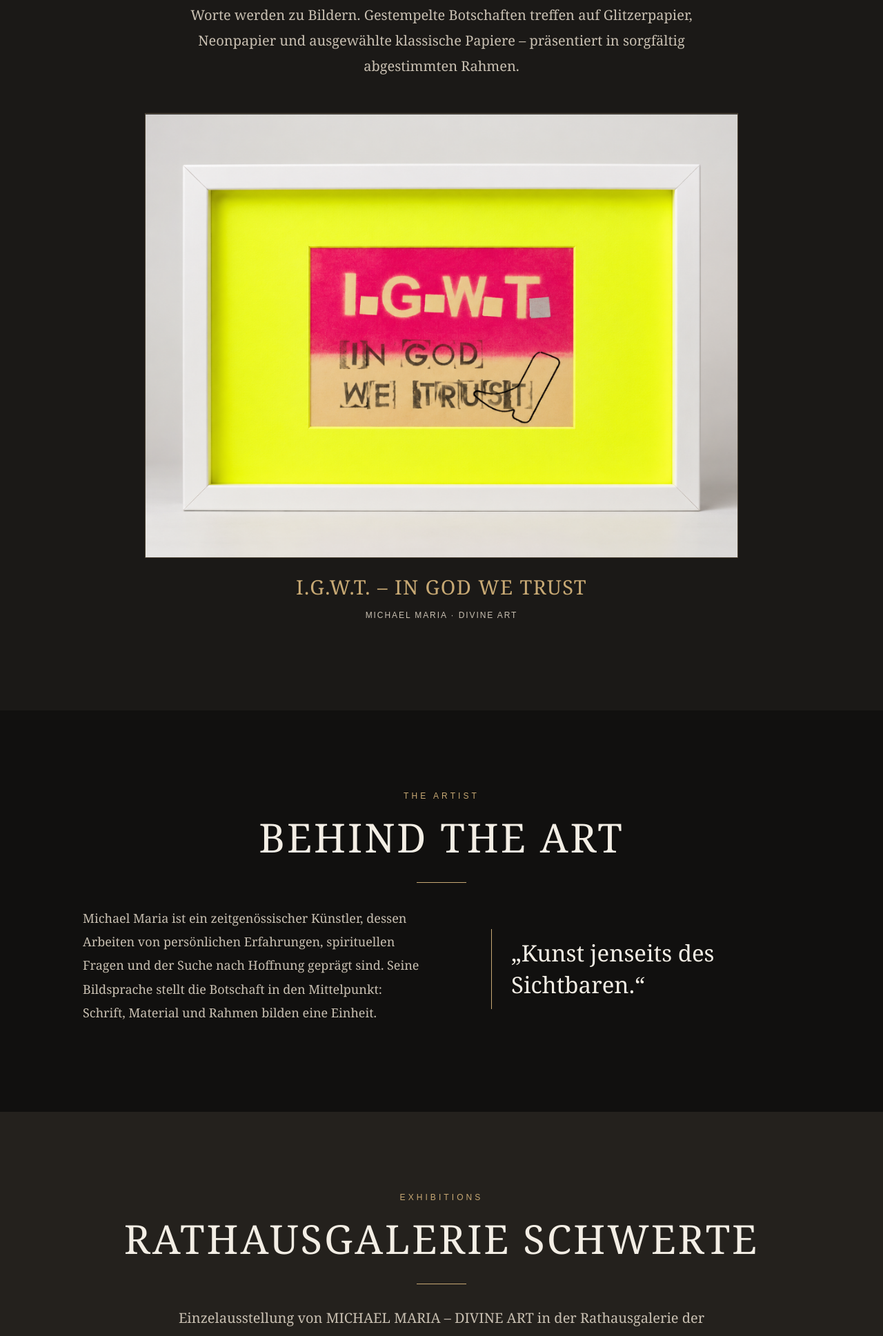
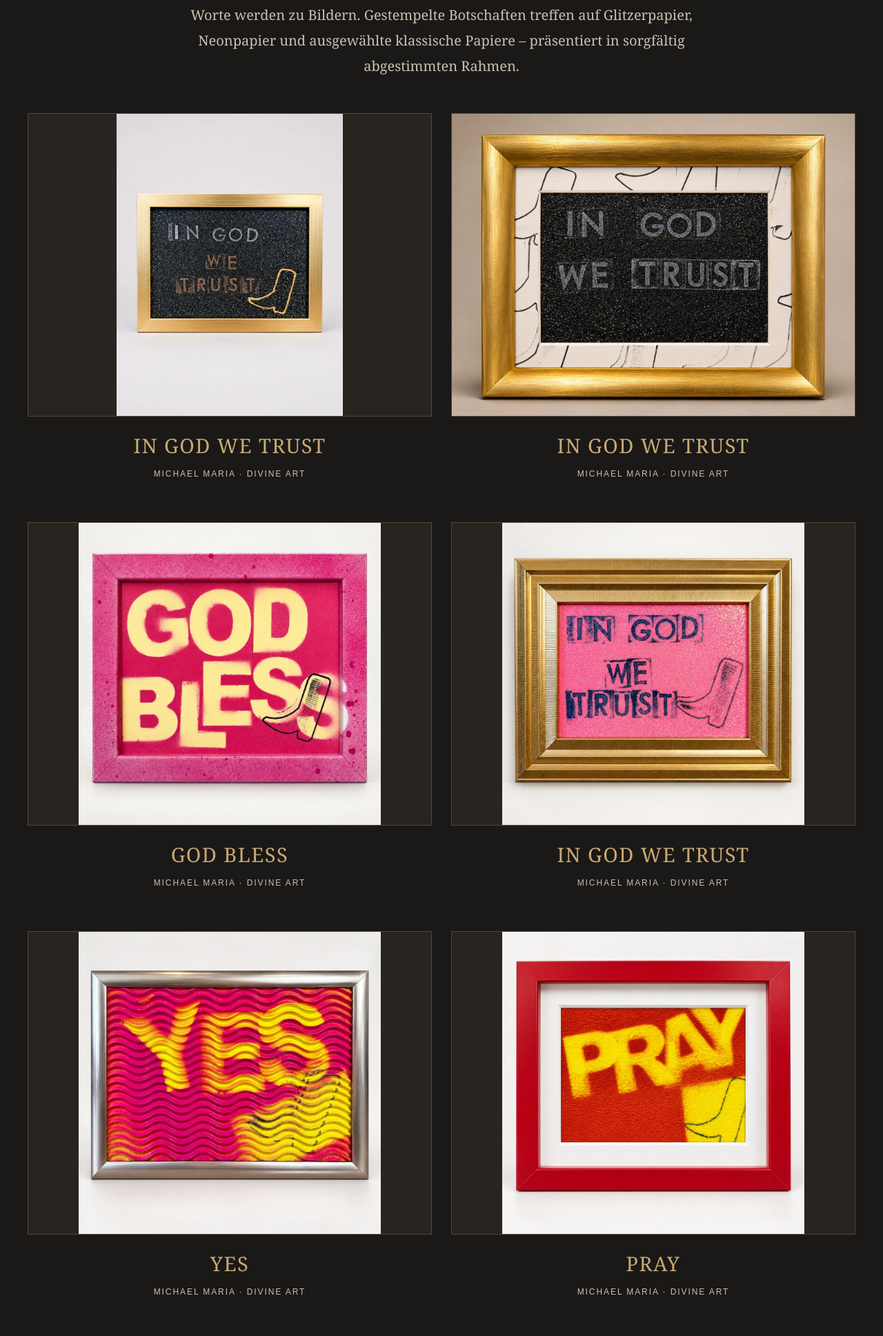
Before and after one commit to 123Amadeus123/michael-maria-art, a plain HTML site: page index.html in a window 1280 px wide. Shown: the part 961-2898 px from the top of the page at 69% size. Drawn offline with Linux system fonts and the light colour scheme.

Commit message:
Add ten artwork photographs to responsive gallery

```diff
--- a/index.html
+++ b/index.html
@@ -44,9 +44,10 @@
     h3{font-size:clamp(21px,3vw,29px);font-weight:400;line-height:1.35;letter-spacing:.05em}
     .description{font-size:clamp(17px,2vw,20px);line-height:1.85;color:var(--muted);max-width:800px;margin:24px auto 0}
     .gallery{background:var(--panel)}
-    figure{margin:50px auto 0;max-width:860px}
-    .artwork-image{width:100%;aspect-ratio:4/3;overflow:hidden;background:#28241f;border:1px solid var(--border)}
-    .artwork-image img{display:block;width:100%;height:100%;object-fit:cover;object-position:center}
+    .artwork-grid{display:grid;grid-template-columns:repeat(2,minmax(0,1fr));gap:48px 28px;margin-top:50px}
+    figure{margin:0;min-width:0}
+    .artwork-image{display:block;width:100%;aspect-ratio:4/3;overflow:hidden;background:#28241f;border:1px solid var(--border)}
+    .artwork-image img{display:block;width:100%;height:100%;object-fit:contain;object-position:center}
     figcaption{padding:22px 8px 0;text-align:center}
     figcaption h3{color:var(--gold);margin:0}
     figcaption p{font:12px Arial,sans-serif;letter-spacing:.16em;color:var(--muted);line-height:1.7}
@@ -63,7 +64,7 @@
     .legal a{color:var(--gold);text-underline-offset:4px}
     footer{text-align:center;border-top:1px solid var(--border);padding:27px 24px;color:var(--muted);font:12px/2 Arial,sans-serif;letter-spacing:.1em}
     footer a{color:var(--gold);margin:0 10px;text-decoration:underline;text-underline-offset:4px}
-    @media(max-width:700px){.topbar{padding:20px 18px;flex-direction:column;gap:20px}nav{justify-content:center;gap:14px}.hero{min-height:70vh;padding:65px 18px}h1{letter-spacing:.035em}.subtitle{letter-spacing:.28em}.eyebrow{letter-spacing:.23em}.two-col{grid-template-columns:1fr;gap:25px}.quote{margin:0}.artwork-image{aspect-ratio:4/3}}
+    @media(max-width:700px){.topbar{padding:20px 18px;flex-direction:column;gap:20px}nav{justify-content:center;gap:14px}.hero{min-height:70vh;padding:65px 18px}h1{letter-spacing:.035em}.subtitle{letter-spacing:.28em}.eyebrow{letter-spacing:.23em}.artwork-grid{grid-template-columns:1fr;gap:36px}.two-col{grid-template-columns:1fr;gap:25px}.quote{margin:0}.artwork-image{aspect-ratio:4/3}}
     @media(prefers-reduced-motion:reduce){html{scroll-behavior:auto}.button{transition:none}}
   </style>
 </head>
@@ -95,6 +96,67 @@
         <h2 id="art-title">THE COLLECTION</h2>
         <div class="line" aria-hidden="true"></div>
         <p class="description">Worte werden zu Bildern. Gestempelte Botschaften treffen auf Glitzerpapier, Neonpapier und ausgewählte klassische Papiere – präsentiert in sorgfältig abgestimmten Rahmen.</p>
+        <div class="artwork-grid">
+        <figure>
+          <a class="artwork-image" href="images/in-god-we-trust-schwarz-gold.webp" target="_blank" rel="noopener" aria-label="IN GOD WE TRUST – Bild in voller Größe öffnen">
+            <img src="images/in-god-we-trust-schwarz-gold.webp" width="1086" height="1448" alt="IN GOD WE TRUST von Michael Maria: Schwarzer Glitzergrund, goldener Rahmen und goldene Stiefelsignatur." loading="lazy" decoding="async">
+          </a>
+          <figcaption><h3>IN GOD WE TRUST</h3><p>MICHAEL MARIA · DIVINE ART</p></figcaption>
+        </figure>
+        <figure>
+          <a class="artwork-image" href="images/in-god-we-trust-passepartout.webp" target="_blank" rel="noopener" aria-label="IN GOD WE TRUST – Bild in voller Größe öffnen">
+            <img src="images/in-god-we-trust-passepartout.webp" width="1448" height="1086" alt="IN GOD WE TRUST von Michael Maria: Schwarzer Glitzergrund mit gestaltetem weißem Passepartout und goldenem Rahmen." loading="lazy" decoding="async">
+          </a>
+          <figcaption><h3>IN GOD WE TRUST</h3><p>MICHAEL MARIA · DIVINE ART</p></figcaption>
+        </figure>
+        <figure>
+          <a class="artwork-image" href="images/god-bless-quadrat.webp" target="_blank" rel="noopener" aria-label="GOD BLESS – Bild in voller Größe öffnen">
+            <img src="images/god-bless-quadrat.webp" width="1254" height="1254" alt="GOD BLESS von Michael Maria: Gelbe Schrift auf pinkfarbenem Grund mit pinkfarbenem Rahmen, quadratische Aufnahme." loading="lazy" decoding="async">
+          </a>
+          <figcaption><h3>GOD BLESS</h3><p>MICHAEL MARIA · DIVINE ART</p></figcaption>
+        </figure>
+        <figure>
+          <a class="artwork-image" href="images/in-god-we-trust-pink.webp" target="_blank" rel="noopener" aria-label="IN GOD WE TRUST – Bild in voller Größe öffnen">
+            <img src="images/in-god-we-trust-pink.webp" width="1254" height="1254" alt="IN GOD WE TRUST von Michael Maria: Dunkle Schrift auf pinkfarbenem Glitzergrund im goldenen Rahmen." loading="lazy" decoding="async">
+          </a>
+          <figcaption><h3>IN GOD WE TRUST</h3><p>MICHAEL MARIA · DIVINE ART</p></figcaption>
+        </figure>
+        <figure>
+          <a class="artwork-image" href="images/yes.webp" target="_blank" rel="noopener" aria-label="YES – Bild in voller Größe öffnen">
+            <img src="images/yes.webp" width="1254" height="1254" alt="YES von Michael Maria: Gelbe Schrift auf pinkfarbenem Wellenrelief im silberfarbenen Rahmen." loading="lazy" decoding="async">
+          </a>
+          <figcaption><h3>YES</h3><p>MICHAEL MARIA · DIVINE ART</p></figcaption>
+        </figure>
+        <figure>
+          <a class="artwork-image" href="images/pray.webp" target="_blank" rel="noopener" aria-label="PRAY – Bild in voller Größe öffnen">
+            <img src="images/pray.webp" width="1254" height="1254" alt="PRAY von Michael Maria: Gelbe Schrift auf orangefarbenem Grund mit weißem Passepartout und rotem Rahmen." loading="lazy" decoding="async">
+          </a>
+          <figcaption><h3>PRAY</h3><p>MICHAEL MARIA · DIVINE ART</p></figcaption>
+        </figure>
+        <figure>
+          <a class="artwork-image" href="images/in-god-we-trust-kupfer.webp" target="_blank" rel="noopener" aria-label="IN GOD WE TRUST – Bild in voller Größe öffnen">
+            <img src="images/in-god-we-trust-kupfer.webp" width="1448" height="1086" alt="IN GOD WE TRUST von Michael Maria: Kupferfarbene Schrift auf grauem Grund im kupferfarbenen Rahmen." loading="lazy" decoding="async">
+          </a>
+          <figcaption><h3>IN GOD WE TRUST</h3><p>MICHAEL MARIA · DIVINE ART</p></figcaption>
+        </figure>
+        <figure>
+          <a class="artwork-image" href="images/angels-are-surrounding-me.webp" target="_blank" rel="noopener" aria-label="ANGELS ARE SURROUNDING ME – Bild in voller Größe öffnen">
+            <img src="images/angels-are-surrounding-me.webp" width="1448" height="1086" alt="ANGELS ARE SURROUNDING ME von Michael Maria: Schwarze Schrift auf rosa Glitzergrund mit weißem Passepartout im goldenen Rahmen." loading="lazy" decoding="async">
+          </a>
+          <figcaption><h3>ANGELS ARE SURROUNDING ME</h3><p>MICHAEL MARIA · DIVINE ART</p></figcaption>
+        </figure>
+        <figure>
+          <a class="artwork-image" href="images/in-divine-timing.webp" target="_blank" rel="noopener" aria-label="IN DIVINE TIMING – Bild in voller Größe öffnen">
+            <img src="images/in-divine-timing.webp" width="1448" height="1086" alt="IN DIVINE TIMING von Michael Maria: Metallisch schimmernde Schrift auf neonpinkfarbenem Grund im verzierten goldfarbenen Rahmen." loading="lazy" decoding="async">
+          </a>
+          <figcaption><h3>IN DIVINE TIMING</h3><p>MICHAEL MARIA · DIVINE ART</p></figcaption>
+        </figure>
+        <figure>
+          <a class="artwork-image" href="images/god-bless-querformat.webp" target="_blank" rel="noopener" aria-label="GOD BLESS – Bild in voller Größe öffnen">
+            <img src="images/god-bless-querformat.webp" width="1448" height="1086" alt="GOD BLESS von Michael Maria: Gelbe Schrift auf pinkfarbenem Grund mit pinkfarbenem Rahmen, Querformataufnahme." loading="lazy" decoding="async">
+          </a>
+          <figcaption><h3>GOD BLESS</h3><p>MICHAEL MARIA · DIVINE ART</p></figcaption>
+        </figure>
         <figure>
           <div class="artwork-image">
             <img src="images/in-god-we-trust.png" width="960" height="2079" alt="I.G.W.T. – In God We Trust: Kunstwerk von Michael Maria in Weiß gerahmt mit leuchtend farbiger Gestaltung." loading="lazy" decoding="async">
@@ -104,6 +166,7 @@
             <p>MICHAEL MARIA · DIVINE ART</p>
           </figcaption>
         </figure>
+        </div>
       </div>
     </section>
 
```
Also changed, not shown: images/angels-are-surrounding-me.webp (added), images/god-bless-quadrat.webp (added), images/god-bless-querformat.webp (added), images/in-divine-timing.webp (added), images/in-god-we-trust-kupfer.webp (added), images/in-god-we-trust-passepartout.webp (added), images/in-god-we-trust-pink.webp (added), images/in-god-we-trust-schwarz-gold.webp (added), images/pray.webp (added), images/yes.webp (added).
